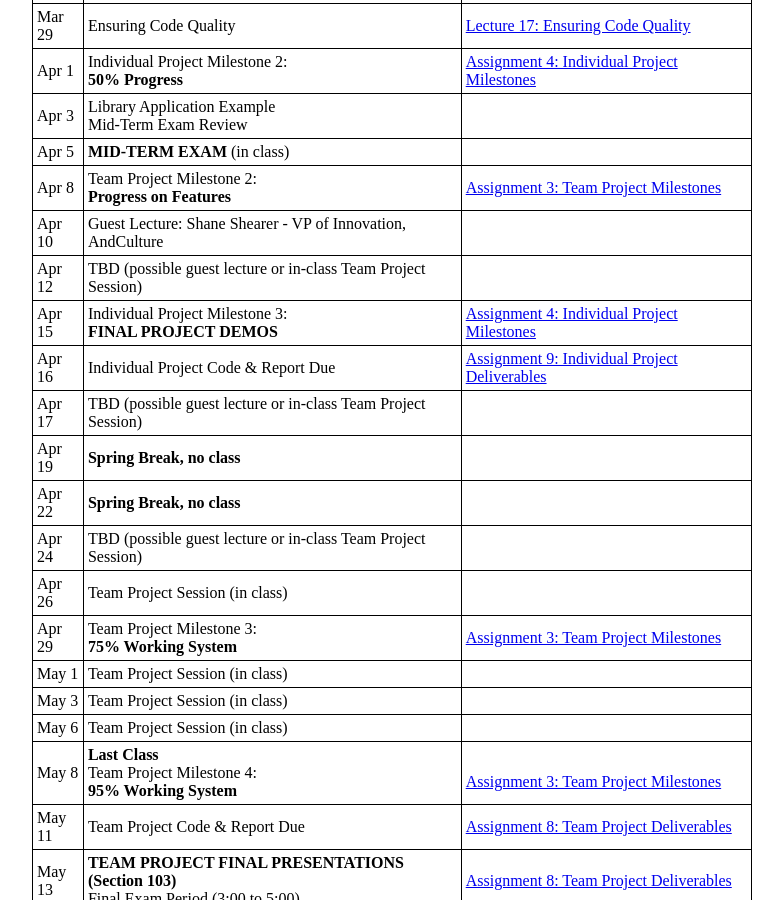
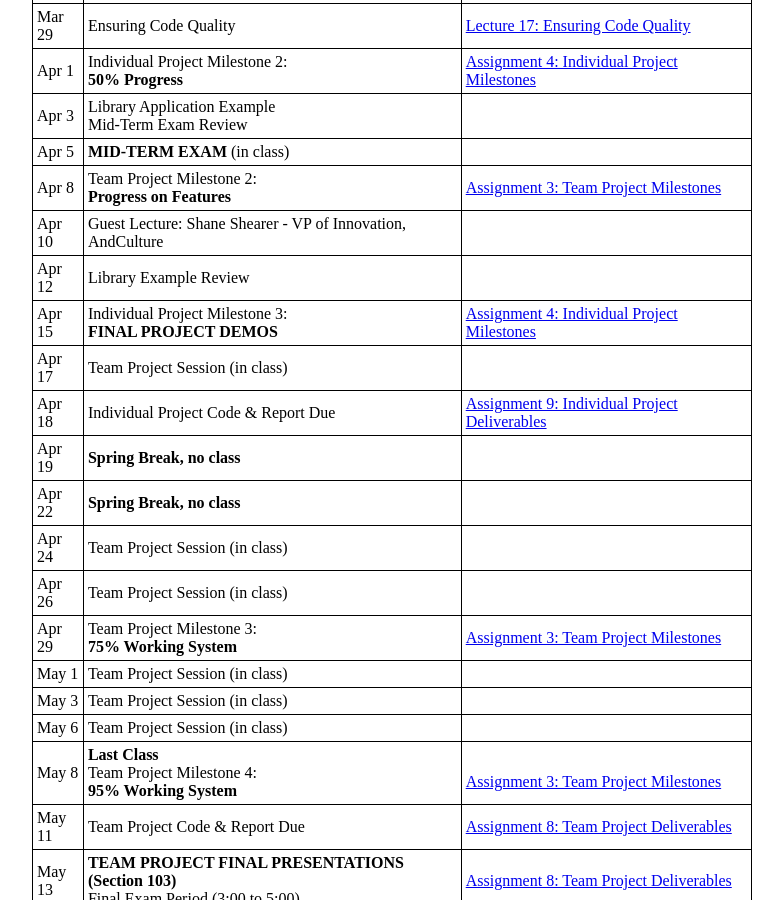
Before and after one commit to ycpcs/cs320-spring2019, a Jekyll site: the page built from schedule.md, in a window 1280 px wide and 900 px high, scrolled down 1431 px. Shown: the whole window, without its empty margins (248-1031 px from the left). Built offline with Jekyll 4.4.1, drawn with Linux system fonts in a browser that asks for light colours.

Commit message:
updated schedule and calendar

```diff
--- a/schedule.md
+++ b/schedule.md
@@ -46,13 +46,13 @@ Apr 3  | Library Application Example<br> Mid-Term Exam Review
 Apr 5  | **MID-TERM EXAM** (in class)
 Apr 8  | Team Project Milestone 2:<br> **Progress on Features** | [Assignment 3: Team Project Milestones](assign/assign03.html)
 Apr 10 | Guest Lecture: Shane Shearer - VP of Innovation, AndCulture
-Apr 12 | TBD (possible guest lecture or in-class Team Project Session)
+Apr 12 | Library Example Review
 Apr 15 | Individual Project Milestone 3:<br> **FINAL PROJECT DEMOS** | [Assignment 4: Individual Project Milestones](assign/assign04.html)
-Apr 16 | Individual Project Code & Report Due | [Assignment 9: Individual Project Deliverables](assign/assign09.html)
-Apr 17 | TBD (possible guest lecture or in-class Team Project Session)
+Apr 17 | Team Project Session (in class)
+Apr 18 | Individual Project Code & Report Due | [Assignment 9: Individual Project Deliverables](assign/assign09.html)
 Apr 19 | **Spring Break, no class**
 Apr 22 | **Spring Break, no class**
-Apr 24 | TBD (possible guest lecture or in-class Team Project Session)
+Apr 24 | Team Project Session (in class)
 Apr 26 | Team Project Session (in class)
 Apr 29 | Team Project Milestone 3:<br> **75% Working System** | [Assignment 3: Team Project Milestones](assign/assign03.html)
 May 1  | Team Project Session (in class)
```
Also changed, not shown: assign/assign09.md (+1 -1 lines), index.md (+2 -2 lines), resources/index.md (+0 -1 lines), 3 other files.
